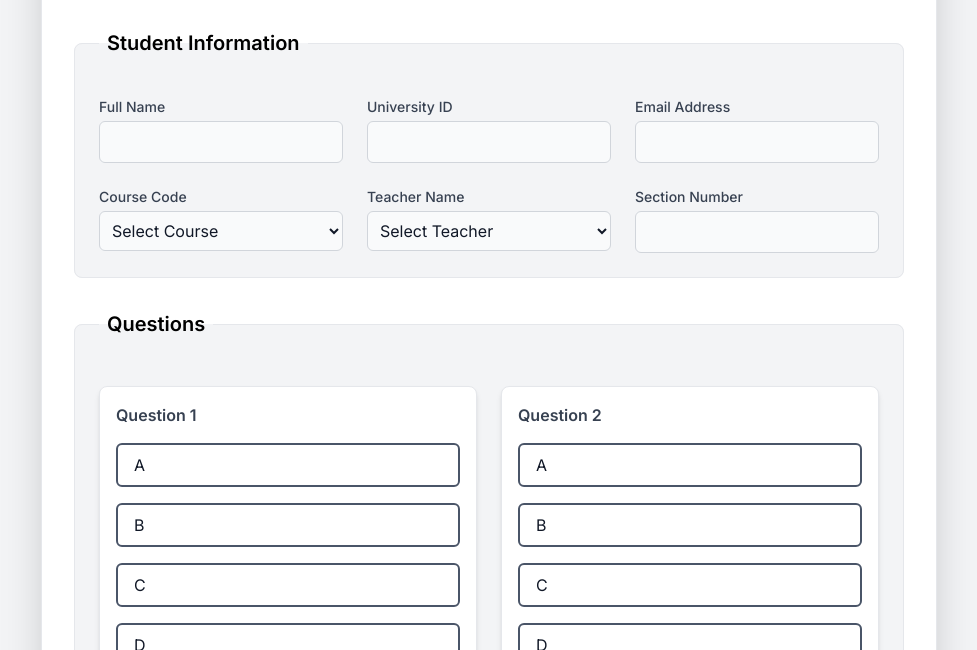
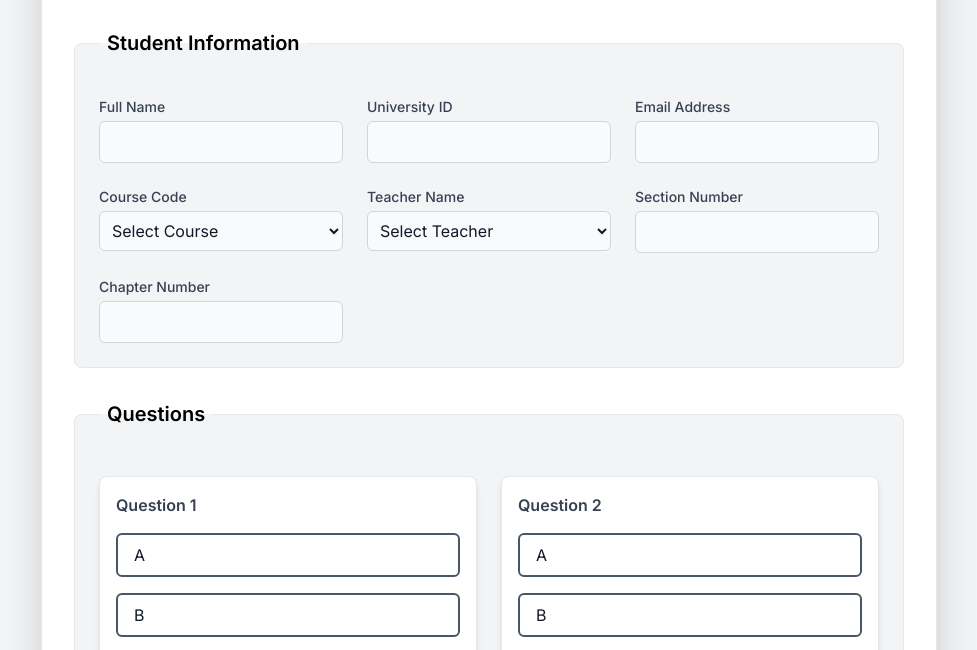
Before and after one commit to ccitsu/mcq, a plain HTML site: page mcq.html in a window 1280 px wide. Shown: the part 136-786 px from the top of the page, without its empty margins (151-1128 px from the left). Drawn offline with nearby package versions, Linux system fonts and the light colour scheme.

Commit message:
Update mcq.html

```diff
--- a/mcq.html
+++ b/mcq.html
@@ -88,6 +88,10 @@
                         <div>
                             <label for="sectionNumber" class="block text-sm font-medium text-gray-700 mb-1">Section Number</label>
                             <input type="text" id="sectionNumber" name="sectionNumber" required class="w-full bg-gray-50 border border-gray-300 rounded-md p-2 focus:ring-2 focus:ring-cyan-500 focus:border-cyan-500 outline-none transition">
+                        </div>
+                        <div>
+                            <label for="chapterNumber" class="block text-sm font-medium text-gray-700 mb-1">Chapter Number</label>
+                            <input type="text" id="chapterNumber" name="chapterNumber" required class="w-full bg-gray-50 border border-gray-300 rounded-md p-2 focus:ring-2 focus:ring-cyan-500 focus:border-cyan-500 outline-none transition">
                         </div>
                     </div>
                 </fieldset>
```
